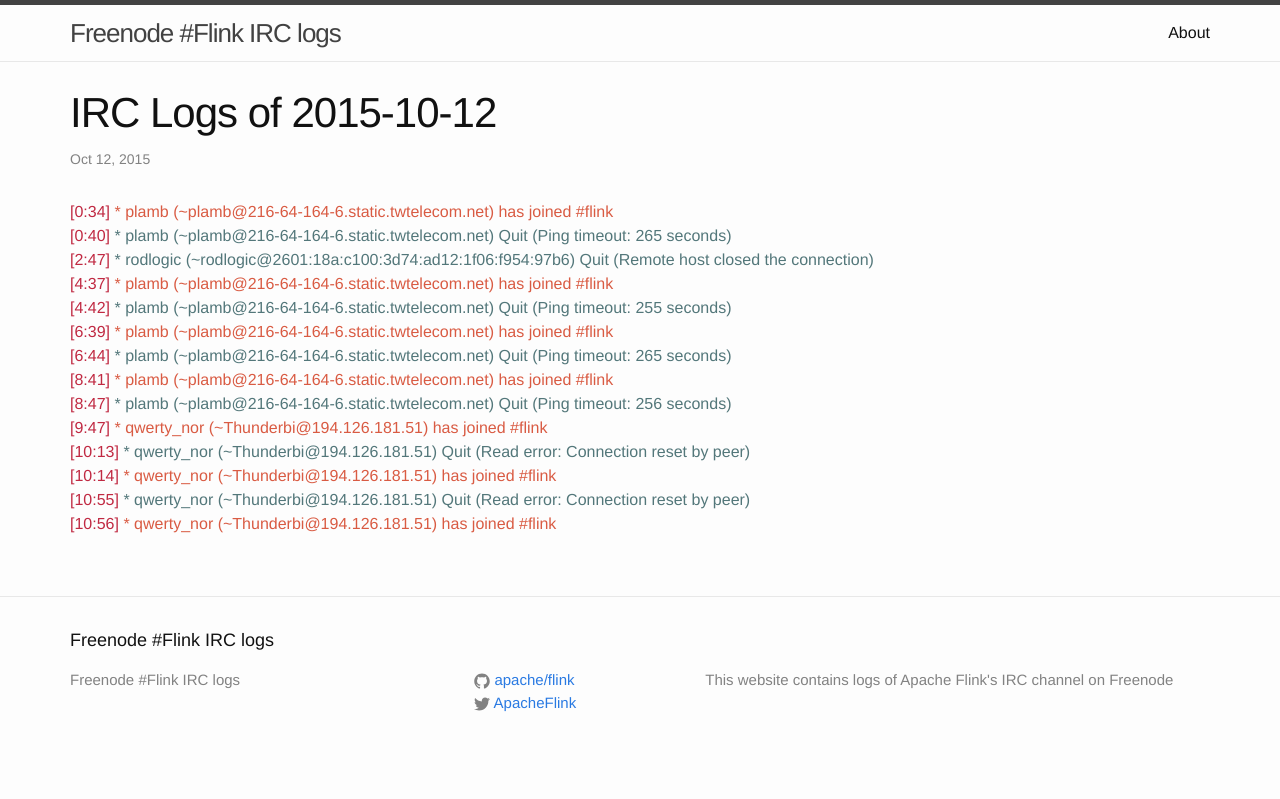
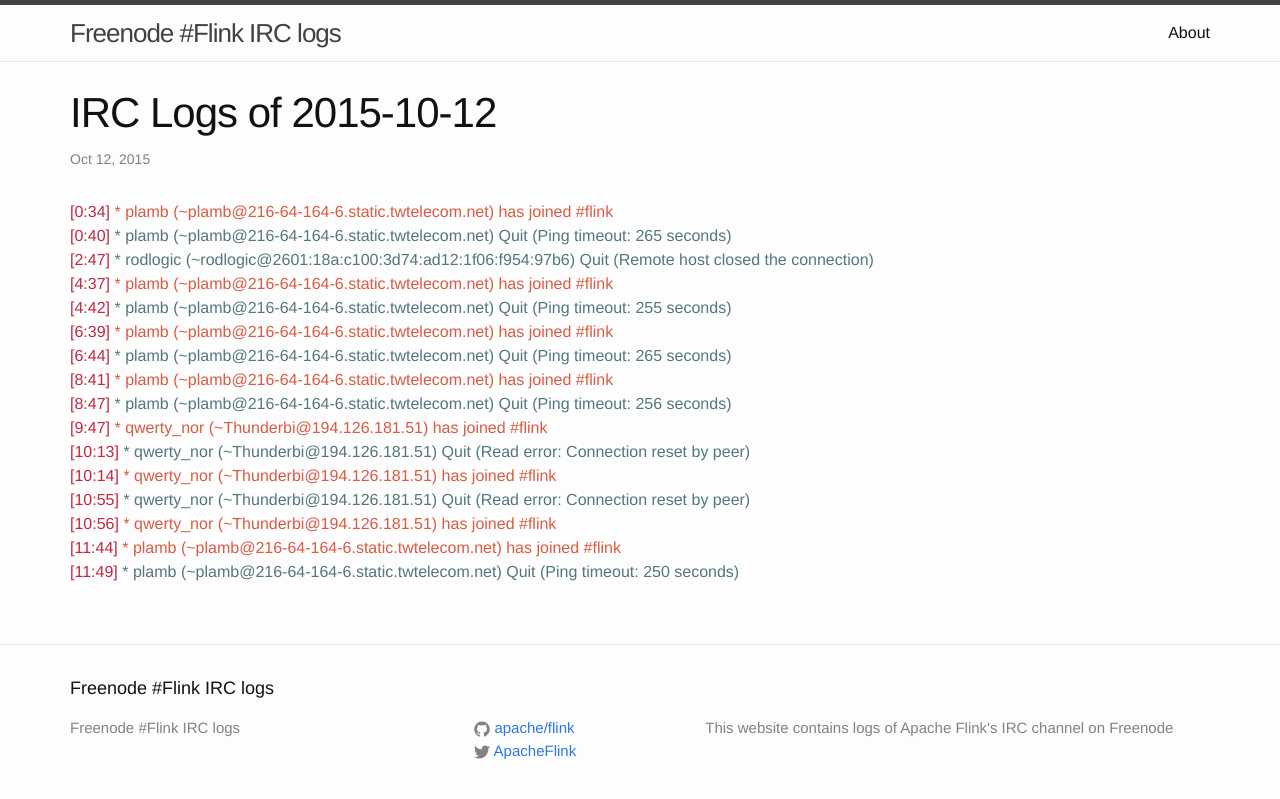
Before and after one commit to flink-irc-logs/flink-irc-logs.github.io, a Jekyll site: the page built from _posts/2015-10-12-logs.markdown, in a window 1280 px wide. Shown: the top 799 px of the page. Built offline with Jekyll 4.4.1, drawn with Linux system fonts in a browser that asks for light colours.

Commit message:
Update of the logs on Mon Oct 12 13:25:44 CEST 2015

```diff
--- a/_posts/2015-10-12-logs.markdown
+++ b/_posts/2015-10-12-logs.markdown
@@ -18,3 +18,5 @@
 <span class="irc-date">[10:14]</span> <span class="irc-green">* qwerty_nor (~Thunderbi@194.126.181.51) has joined #flink</span><br />
 <span class="irc-date">[10:55]</span> <span class="irc-navy">* qwerty_nor (~Thunderbi@194.126.181.51) Quit (Read error: Connection reset by peer)</span><br />
 <span class="irc-date">[10:56]</span> <span class="irc-green">* qwerty_nor (~Thunderbi@194.126.181.51) has joined #flink</span><br />
+<span class="irc-date">[11:44]</span> <span class="irc-green">* plamb (~plamb@216-64-164-6.static.twtelecom.net) has joined #flink</span><br />
+<span class="irc-date">[11:49]</span> <span class="irc-navy">* plamb (~plamb@216-64-164-6.static.twtelecom.net) Quit (Ping timeout: 250 seconds)</span><br />
```
